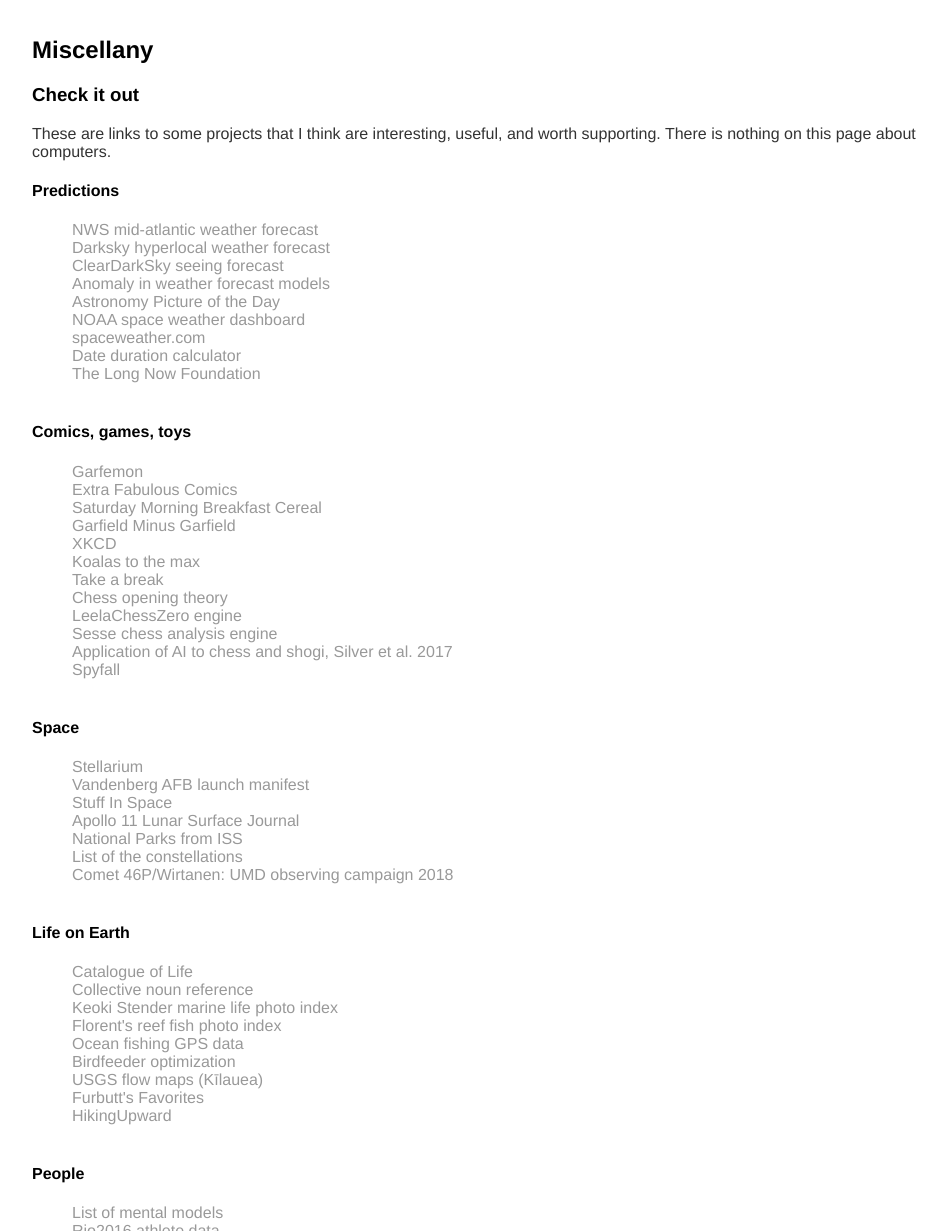
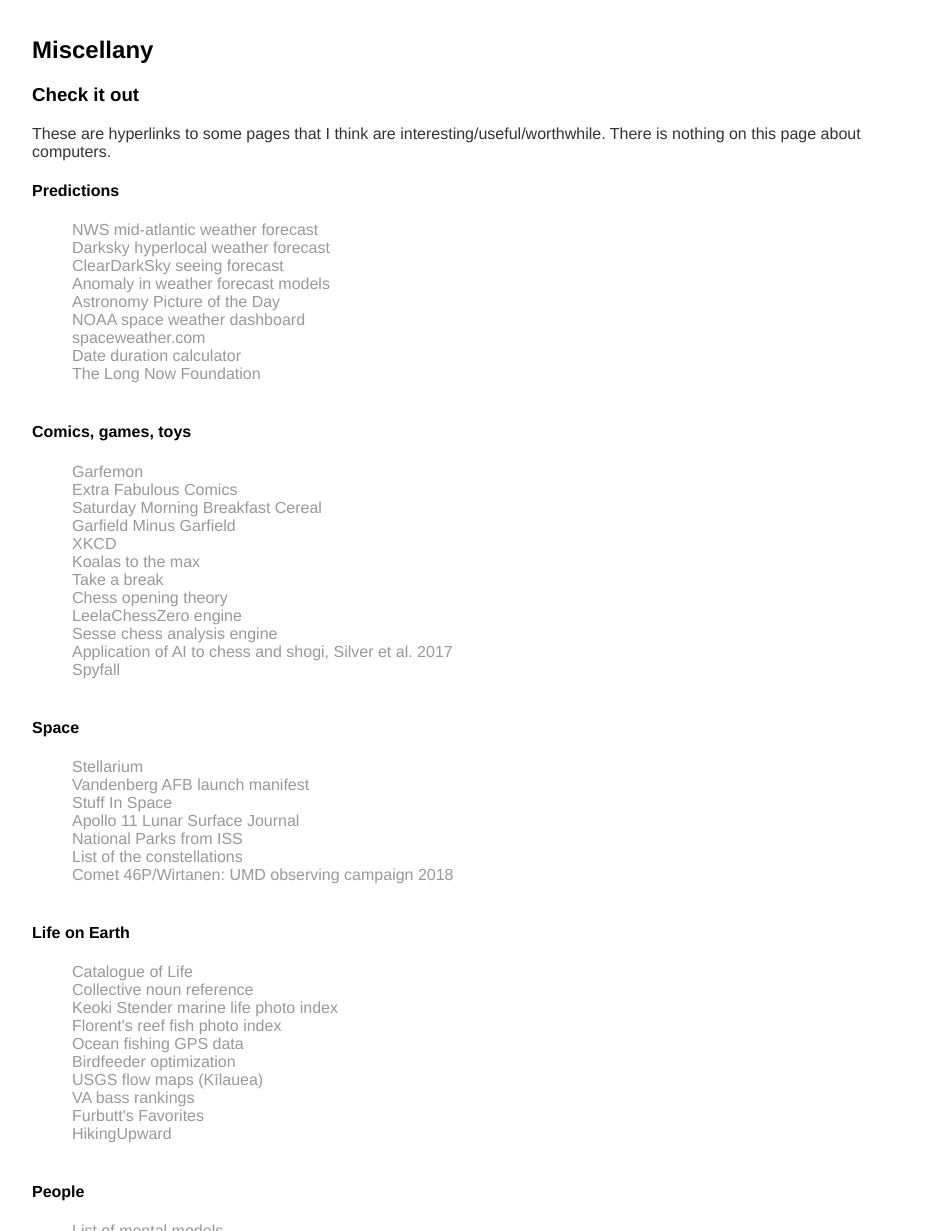
Before and after one commit to amcnicho/amcnicho.github.io, a Jekyll site: the page built from misc/index.html, in a window 1280 px wide and 1400 px high, cut to the strip 169-1400 px from the top of the window. Shown: the whole strip, without its empty margins (160-1107 px from the left). Built offline with Jekyll 4.4.1, drawn with Linux system fonts in a browser that asks for light colours.

Commit message:
Update index.html

```diff
--- a/misc/index.html
+++ b/misc/index.html
@@ -6,7 +6,7 @@
       <h2>Miscellany</h2>
 
       <h3>Check it out</h3>
-      <p> These are links to some projects that I think are interesting, useful, and worth supporting. There is nothing on this page about computers.</p>
+      <p> These are hyperlinks to some pages that I think are interesting/useful/worthwhile. There is nothing on this page about computers.</p>
 
       <h4>Predictions</h4>
       <ul>
@@ -57,6 +57,7 @@
         <li><a href="http://globalfishingwatch.org/map/workspace/gfw-tasks-766-sharks-v1">Ocean fishing GPS data</a></li>
         <li><a href="http://www.thewoodfather.com/reddit/seeds/index.html">Birdfeeder optimization</a></li>
         <li><a href="https://volcanoes.usgs.gov/volcanoes/kilauea/multimedia_maps.html">USGS flow maps (Kīlauea)</a></li>
+        <li><a href="https://www.dgif.virginia.gov/fishing/forecasts-and-reports/largemouth-bass-lakes/">VA bass rankings</a></li>
         <li><a href="http://www.vhtrc.org/trails/about">Furbutt's Favorites</a></li>
         <li><a href="https://www.hikingupward.com/">HikingUpward</a></li>
       </ul>
```
